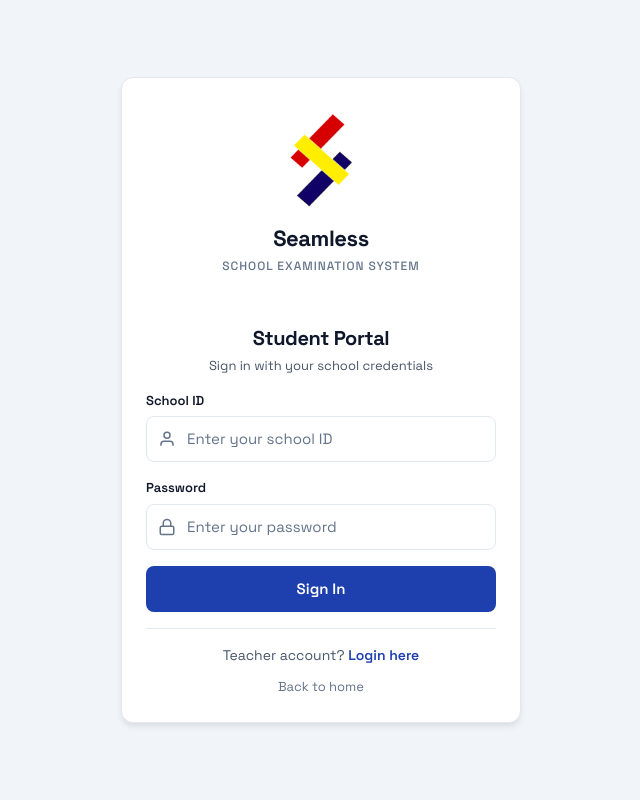
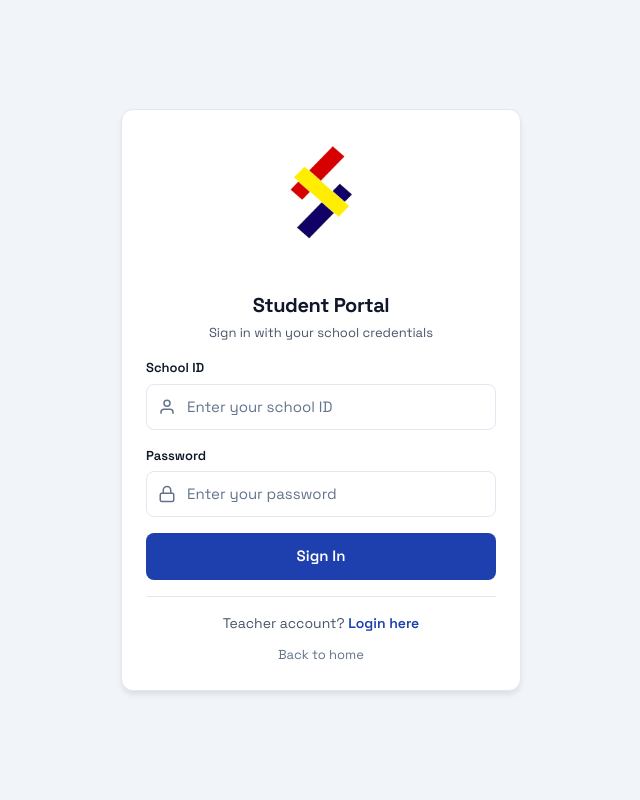
Before and after one commit to xf00889/seamless-exam, a Django app: template templates/users/student_login.html in a window 1280 px wide. Shown: the whole page, without its empty margins (319-959 px from the left). Run offline with Django 5.2, Linux system fonts and the light colour scheme; the template is opened without the code that fills it, so the values that code supplies are empty; some libraries are stand-ins or nearby versions.

Commit message:
login pages mods

```diff
--- a/templates/users/request_access.html
+++ b/templates/users/request_access.html
@@ -12,10 +12,6 @@
     <div class="login-container">
         <a href="{% url 'home' %}" class="brand-link">
             <img src="{% static 'img/brand.png' %}" alt="School Logo" class="brand-logo">
-            <div class="brand-text">
-                <span class="brand-title">Seamless</span>
-                <span class="brand-subtitle">School Examination System</span>
-            </div>
         </a>
 
         <div class="login-content">
--- a/templates/users/student_login.html
+++ b/templates/users/student_login.html
@@ -12,10 +12,6 @@
     <div class="login-container">
         <a href="{% url 'home' %}" class="brand-link">
             <img src="{% static 'img/brand.png' %}" alt="School Logo" class="brand-logo">
-            <div class="brand-text">
-                <span class="brand-title">Seamless</span>
-                <span class="brand-subtitle">School Examination System</span>
-            </div>
         </a>
 
         <div class="login-content">
--- a/templates/users/teacher_login.html
+++ b/templates/users/teacher_login.html
@@ -12,10 +12,6 @@
     <div class="login-container">
         <a href="{% url 'home' %}" class="brand-link">
             <img src="{% static 'img/brand.png' %}" alt="School Logo" class="brand-logo">
-            <div class="brand-text">
-                <span class="brand-title">Seamless</span>
-                <span class="brand-subtitle">School Examination System</span>
-            </div>
         </a>
 
         <div class="login-content">
```
